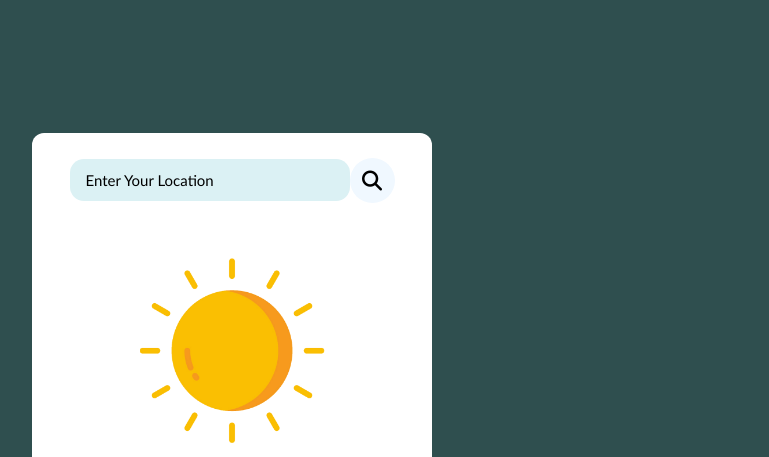
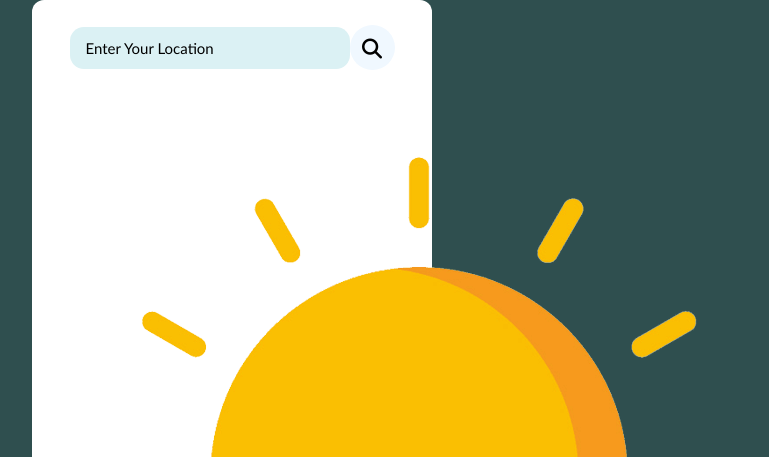
Before and after one commit to jhanviirana/PRODIGY_WD_05, a plain HTML site: page index.html in a window 1280 px wide. Shown: the top 457 px of the page, without its empty margins (408-1177 px from the left). Drawn offline with Linux system fonts and the light colour scheme; files whose address does not match are found by name.

Commit message:
Update index.html

```diff
--- a/index.html
+++ b/index.html
@@ -16,7 +16,7 @@
 
                 <button><i class="fa-solid fa-magnifying-glass fa-flip" id="searchBtn"></i>   </button>     </div>
 
-        <div class="weather-body">
+        <div class="weather-img">
             <img src="/assets/clear.png" alt="Weather Image">
 
 
```
